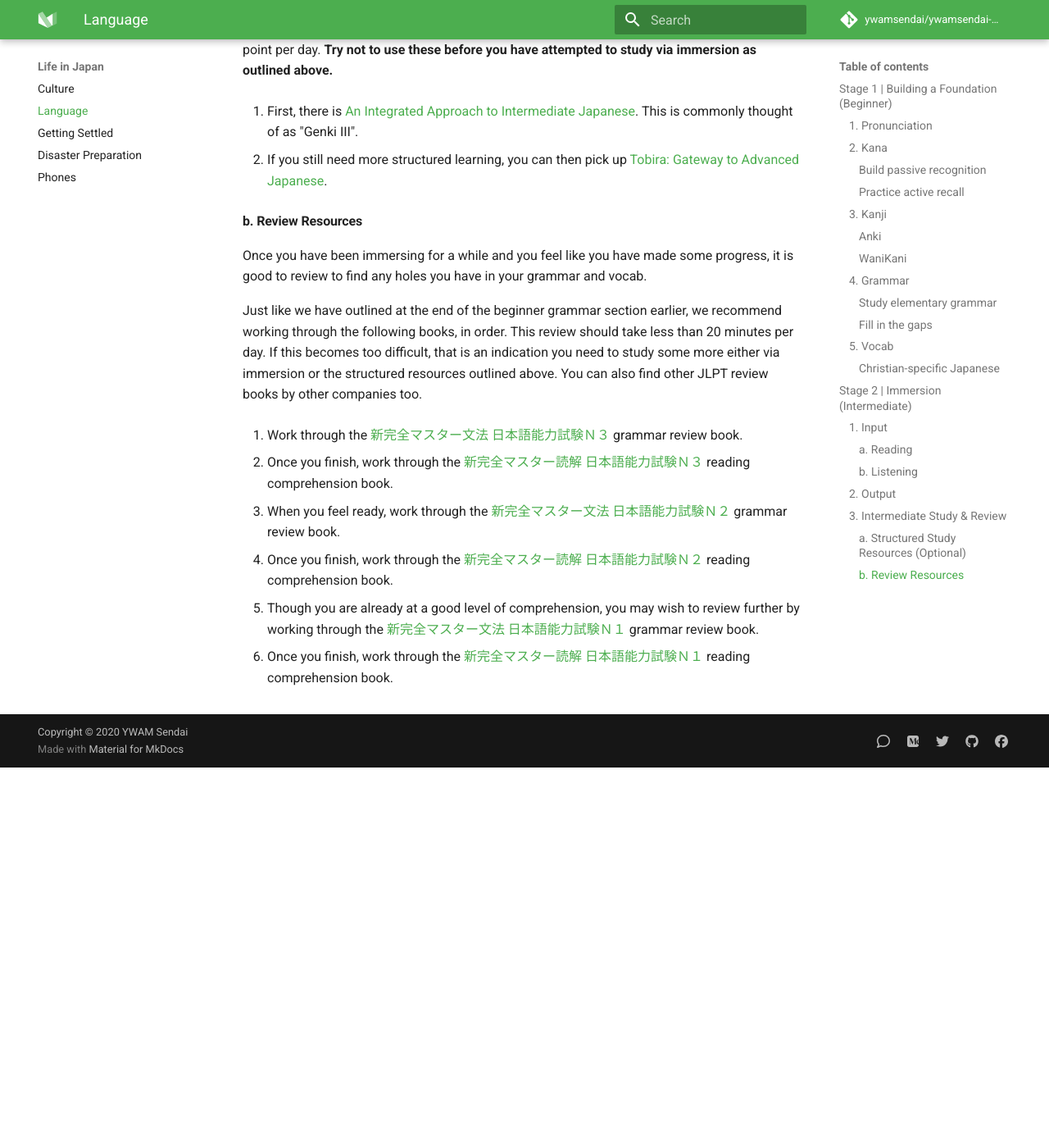
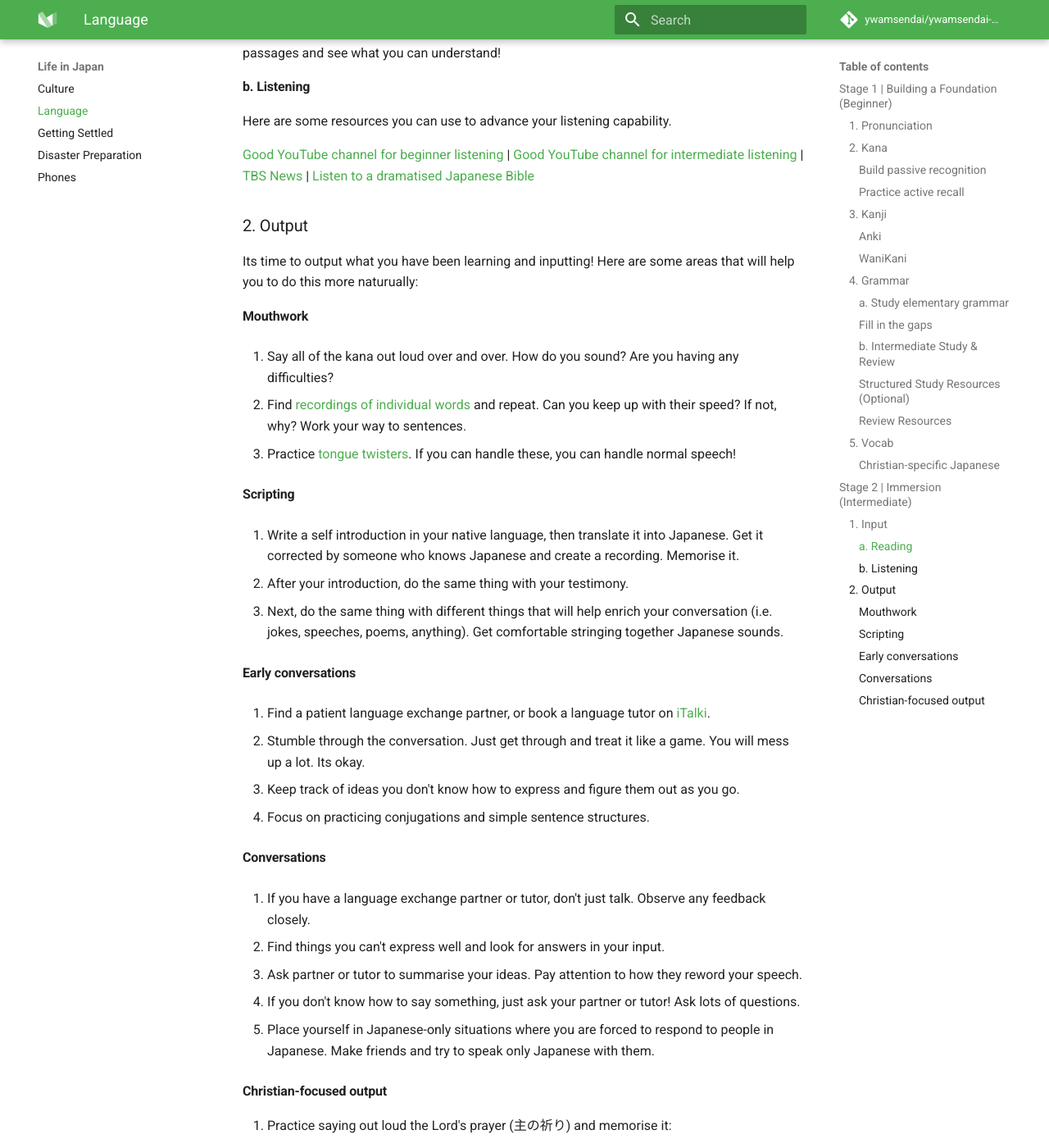
Before and after one commit to ywamsendai/ywamsendai-wiki, an MkDocs documentation site: the page built from docs/lifeinjapan/language.md, in a window 1280 px wide and 1400 px high, scrolled down 8343 px. Shown: the whole window at 82% size. Built offline with MkDocs 1.6.1 and Material for MkDocs 9.7.7, drawn with Linux system fonts in a browser that asks for light colours; comment, search, counter and statistics services are not loaded; before the commit the page ends 9279 px from its top, so only the background shows below that; some of the changed text lies outside the part shown.

Commit message:
added content to output

```diff
--- a/docs/lifeinjapan/language.md
+++ b/docs/lifeinjapan/language.md
@@ -22,8 +22,6 @@ If you are an incoming staff to Japan, please dedicate time to studying the lang
 The best way to learn Japanese (and any new language) is to be immersed in the Japanese language. Immersed in native text, native sounds, and native conversation. But if you don't have any familiarity with the language, being immersed will be difficult for you. It will be too foreign and overwhelming for you to take much of it in.
 
 This stage is all about building a strong foundation so that you can feel familiar *just enough* with Japanese so that you feel able to explore native content and talk with native speakers. You will then be ready for immersion (stage 2), which is when the *real* learning happens!
-
-We don't particularly recommend language school or personal tutors at this stage as they are usually expensive and can move very slowly. Language classes and tutors would be much more effective once you have built your foundation and have reached an intermediate level of comprehension.
 
 ### 1. Pronunciation
 
@@ -120,10 +118,10 @@ Give yourself around 1 week to get comfortable learning kanji before moving on t
 
 ### 4. Grammar
 
+#### a. Study elementary grammar
+
 * **When to start:** After around 1 week of learning kanji
 * **Approx. time:** 6 months (along with grammar and vocab)
-
-#### Study elementary grammar
 
 Now that you have some kanji under your belt, it is time to start learning grammar. It is said that, for Westerners, Japanese is one of the hardest languages to learn. This is especially the case because Japanese [sentence structure](https://8020japanese.com/japanese-sentence-structure/) is very different. But once you understand the basic concepts, its actually [very simple](https://smilenihongo.com/basic-japanese-sentence-structure).
 
@@ -157,7 +155,37 @@ Here, we will outline an action plan for progressing in your grammar studies. No
 
 3. Next, attempt a [JLPT N4 practice test](https://www.jlpt.jp/e/samples/sampleindex.html) and see how you get on!
 
-You now have a solid foundation! You should now be ready to find resources independently. In terms of grammar, try to move on to the next level (immersion).
+You now have a solid foundation! You should now be ready to find resources independently. In terms of grammar, try to move on to the next stage (immersion).
+
+#### b. Intermediate Study & Review
+
+#### Structured Study Resources (Optional)
+
+**This is totally optional. Don't use these before you have attempted to study via immersion! If you feel you *have* been making progress, check out the Review Resources below instead.**
+
+If you have begun to study using native content and you're hitting a wall, here are some textbooks that will give you more structure. Like with Genki/Minna no Nihongo, work through one grammar point per day.
+
+1. First, there is [An Integrated Approach to Intermediate Japanese](http://ij.japantimes.co.jp/en/about.jsp). This is commonly thought of as "Genki III".
+
+2. If you still need more structured learning, you can then pick up [Tobira: Gateway to Advanced Japanese](https://www.9640.jp/nihongo/en/detail/?447).
+
+#### Review Resources
+
+Once you have been immersing for a while and you feel like you have made some progress, it is good to review to find any holes you have in your grammar and vocab.
+
+Just like we have outlined at the end of the beginner grammar section, we recommend working through the following books, in order. This review should take less than 20 minutes per day. If this becomes too difficult, that is an indication you need to study some more either via immersion or the structured resources outlined above. You can also find other JLPT review books by other companies too.
+
+1. Work through the [新完全マスター文法 日本語能力試験Ｎ３](https://www.3anet.co.jp/np/books/3604/) grammar review book.
+
+2. Once you finish, work through the [新完全マスター読解 日本語能力試験Ｎ３](https://www.3anet.co.jp/np/books/3614/) reading comprehension book.
+
+3. When you feel ready, work through the [新完全マスター文法 日本語能力試験Ｎ２](https://www.3anet.co.jp/np/books/3602/) grammar review book.
+
+4. Once you finish, work through the [新完全マスター読解 日本語能力試験Ｎ２](https://www.3anet.co.jp/np/books/3612/) reading comprehension book.
+
+5. Though you are already at a good level of comprehension, you may wish to review further by working through the [新完全マスター文法 日本語能力試験Ｎ１](https://www.3anet.co.jp/np/books/3600/) grammar review book.
+
+6. Once you finish, work through the [新完全マスター読解 日本語能力試験Ｎ１](https://www.3anet.co.jp/np/books/3610/) reading comprehension book.
 
 ### 5. Vocab
 
@@ -209,46 +237,70 @@ Here are some resources you can use to advance your listening capability.
 
 ### 2. Output
 
-Its time to output what you have been learning and inputting!
+Its time to output what you have been learning and inputting! Here are some areas that will help you to do this more naturually:
 
-The best way to do this is to make native Japanese friends! Here are some ways you can do this:
+#### Mouthwork
 
-* Meet people at church
-* Find local club activities where you can do various things with local people, such as sports, cooking, knitting, reading manga, language exchange etc.
-* Strike up conversations with random people on the street
+1. Say all of the kana out loud over and over. How do you sound? Are you having any difficulties?
 
-When you meet people who you think would be interested in hanging out, add them to Line, then ask them to go out for coffee or something! Be intentional with speaking only Japanese.
+2. Find [recordings of individual words](https://forvo.com/search/%E3%83%A1%E3%83%AD%E3%83%B3%E3%83%91%E3%83%B3/) and repeat. Can you keep up with their speed? If not, why? Work your way to sentences.
 
-If you desire to talk with someone who will intentionally correct your Japanese and teach you about grammar points, the following may be worth considering:
+3. Practice [tongue twisters](https://www.nihongomaster.com/blog/10-japanese-tongue-twisters-audio/). If you can handle these, you can handle normal speech!
 
-* Finding a local language tutor
-* Attending local intermediate/advanced Japanese classes or conversation groups
-* Find a language tutor on [iTalki](https://www.italki.com/teachers/japanese)
+#### Scripting
 
-### 3. Intermediate Study & Review
+1. Write a self introduction in your native language, then translate it into Japanese. Get it corrected by someone who knows Japanese and create a recording. Memorise it.
 
-#### a. Structured Study Resources (Optional)
+2. After your introduction, do the same thing with your testimony.
 
-If you have begun to study using native content and you're hitting a wall, here are some textbooks that will give you more structure. Like with Genki/Minna no Nihongo, work through one grammar point per day. **Try not to use these before you have attempted to study via immersion as outlined above.**
+3. Next, do the same thing with different things that will help enrich your conversation (i.e. jokes, speeches, poems, anything). Get comfortable stringing together Japanese sounds.
 
-1. First, there is [An Integrated Approach to Intermediate Japanese](http://ij.japantimes.co.jp/en/about.jsp). This is commonly thought of as "Genki III".
+#### Early conversations
 
-2. If you still need more structured learning, you can then pick up [Tobira: Gateway to Advanced Japanese](https://www.9640.jp/nihongo/en/detail/?447).
+1. Find a patient language exchange partner, or book a language tutor on [iTalki](https://www.italki.com/teachers/japanese).
 
-#### b. Review Resources
+2. Stumble through the conversation. Just get through and treat it like a game. You will mess up a lot. Its okay.
 
-Once you have been immersing for a while and you feel like you have made some progress, it is good to review to find any holes you have in your grammar and vocab.
+3. Keep track of ideas you don't know how to express and figure them out as you go.
 
-Just like we have outlined at the end of the beginner grammar section earlier, we recommend working through the following books, in order. This review should take less than 20 minutes per day. If this becomes too difficult, that is an indication you need to study some more either via immersion or the structured resources outlined above. You can also find other JLPT review books by other companies too.
+4. Focus on practicing conjugations and simple sentence structures.
 
-1. Work through the [新完全マスター文法 日本語能力試験Ｎ３](https://www.3anet.co.jp/np/books/3604/) grammar review book.
+#### Conversations
 
-2. Once you finish, work through the [新完全マスター読解 日本語能力試験Ｎ３](https://www.3anet.co.jp/np/books/3614/) reading comprehension book.
+1. If you have a language exchange partner or tutor, don't just talk. Observe any feedback closely.
 
-3. When you feel ready, work through the [新完全マスター文法 日本語能力試験Ｎ２](https://www.3anet.co.jp/np/books/3602/) grammar review book.
+2. Find things you can't express well and look for answers in your input.
 
-4. Once you finish, work through the [新完全マスター読解 日本語能力試験Ｎ２](https://www.3anet.co.jp/np/books/3612/) reading comprehension book.
+3. Ask partner or tutor to summarise your ideas. Pay attention to how they reword your speech.
 
-5. Though you are already at a good level of comprehension, you may wish to review further by working through the [新完全マスター文法 日本語能力試験Ｎ１](https://www.3anet.co.jp/np/books/3600/) grammar review book.
+4. If you don't know how to say something, just ask your partner or tutor! Ask lots of questions.
 
-6. Once you finish, work through the [新完全マスター読解 日本語能力試験Ｎ１](https://www.3anet.co.jp/np/books/3610/) reading comprehension book.
+5. Place yourself in Japanese-only situations where you are forced to respond to people in Japanese. Make friends and try to speak only Japanese with them.
+
+#### Christian-focused output
+
+1. Practice saying out loud the Lord's prayer (主の祈り) and memorise it:
+
+天にいます私たちの父よ。
+御名があがめられますように。
+御国が来ますように。
+みこころが天で行なわれるように地でも行なわれますように。
+私たちの日ごとの糧をきょうもお与えください。
+私たちの負いめをお赦しください。
+私たちも、私たちに負いめのある人たちを赦しました。
+私たちを試みに会わせないで、悪からお救いください。
+国と力と栄えは、とこしえにあなたのものだからです。
+アーメン
+
+2. Do the same thing with the Apostles Creed (使徒信経):
+
+わたしは、天地の造り主、全能の父である神を信じます。
+
+また、その独り子、わたしたちの主イエス・キリストを信じます。主は聖霊によって宿り、おとめマリヤから生まれ、ポンテオ・ピラトのもとで苦しみを受け、十字架につけられ、死んで葬られ、よみに降り、三日目に死人のうちからよみがえり、天に昇られました。そして全能の父である神の右に座しておられます。そこから主は生きている人と死んだ人とを審くために来られます。
+
+また、聖霊を信じます。聖なる公会、聖徒の交わり、罪の赦し、体のよみがえり、永遠の命を信じます。
+アーメン。
+
+3. Write out the Gospel message in your native language, then translate it into Japanese. Create a recording and memorise it.
+
+4. Do the same thing with other Bible messages, prayers, testimonies, and your own psalms.
```
